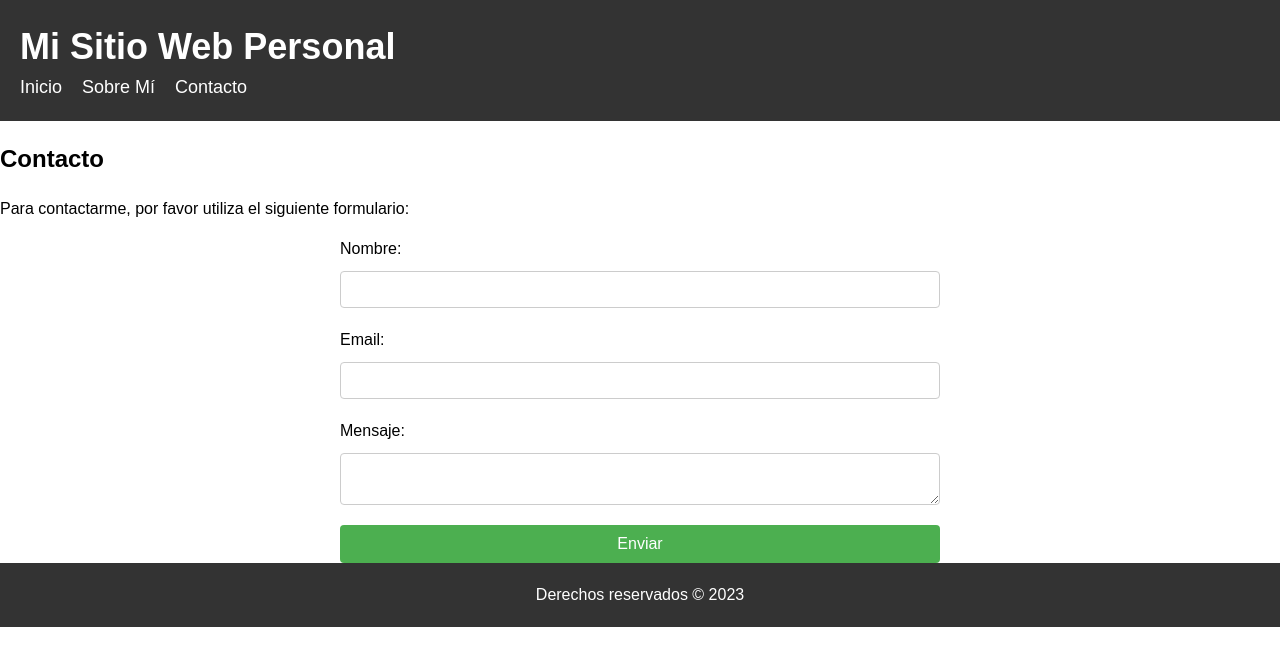
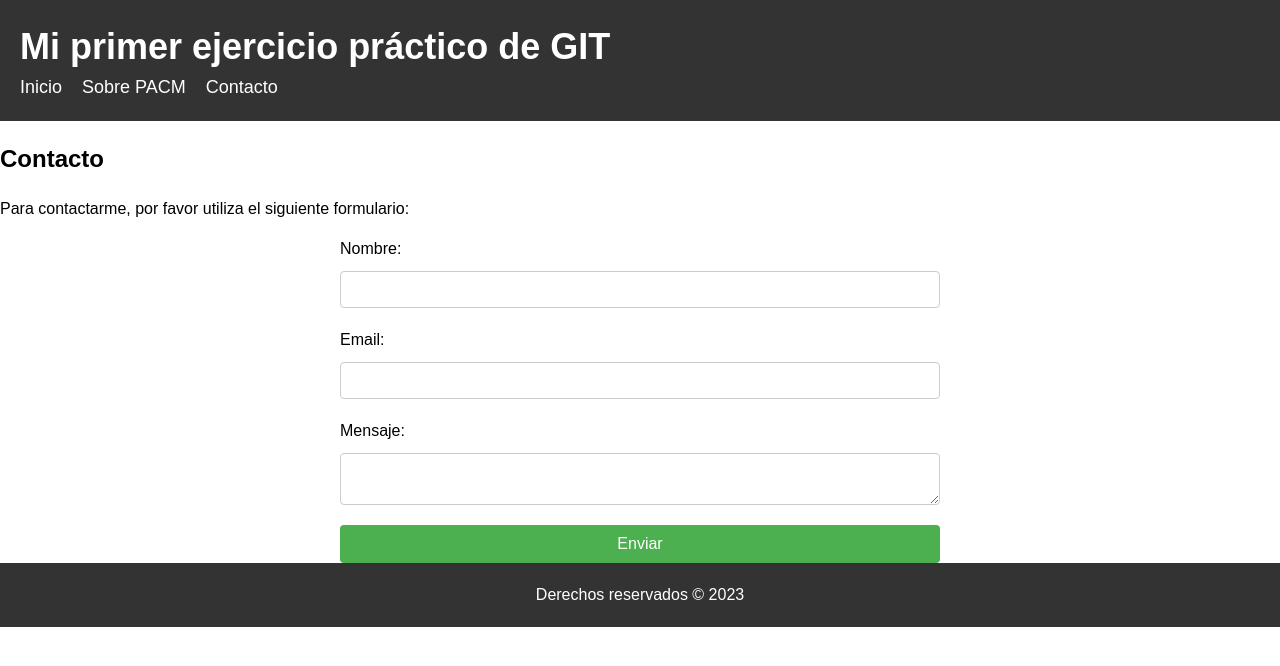
Before and after one commit to palomaandrea/trabajoPractico1_PACM, a plain HTML site: page contacto.html in a window 1280 px wide. Drawn offline with Linux system fonts and the light colour scheme.

Commit message:
Se cambia el header y se agrega la sigla del sobre mí

```diff
--- a/contacto.html
+++ b/contacto.html
@@ -6,11 +6,11 @@
   </head>
   <body>
     <header>
-      <h1>Mi Sitio Web Personal</h1>
+      <h1>Mi primer ejercicio práctico de GIT</h1>
       <nav>
         <ul>
           <li><a href="index.html">Inicio</a></li>
-          <li><a href="sobre-mi.html">Sobre Mí</a></li>
+          <li><a href="sobre-mi.html">Sobre PACM</a></li>
           <li><a href="contacto.html">Contacto</a></li>
         </ul>
       </nav>
```
